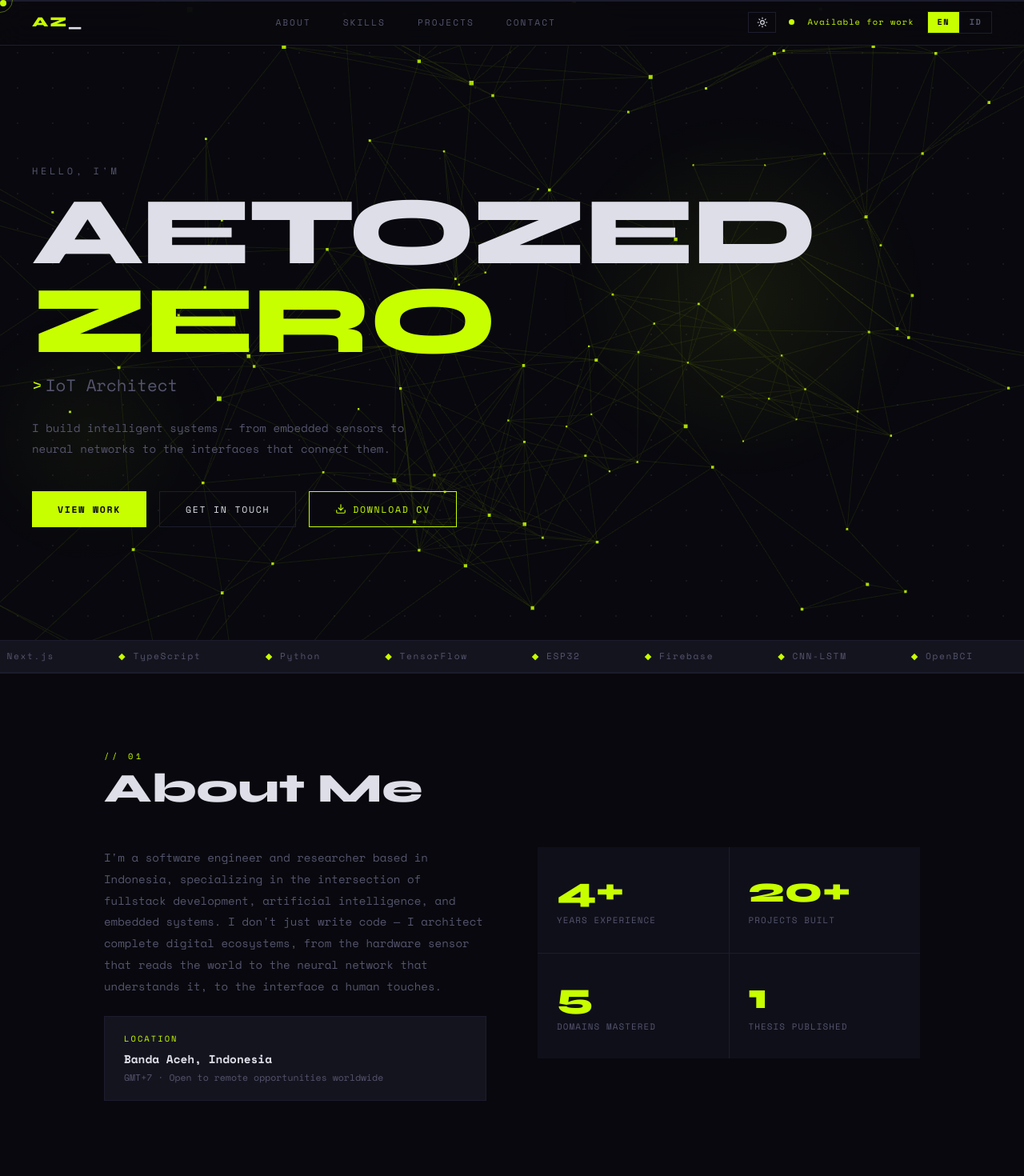
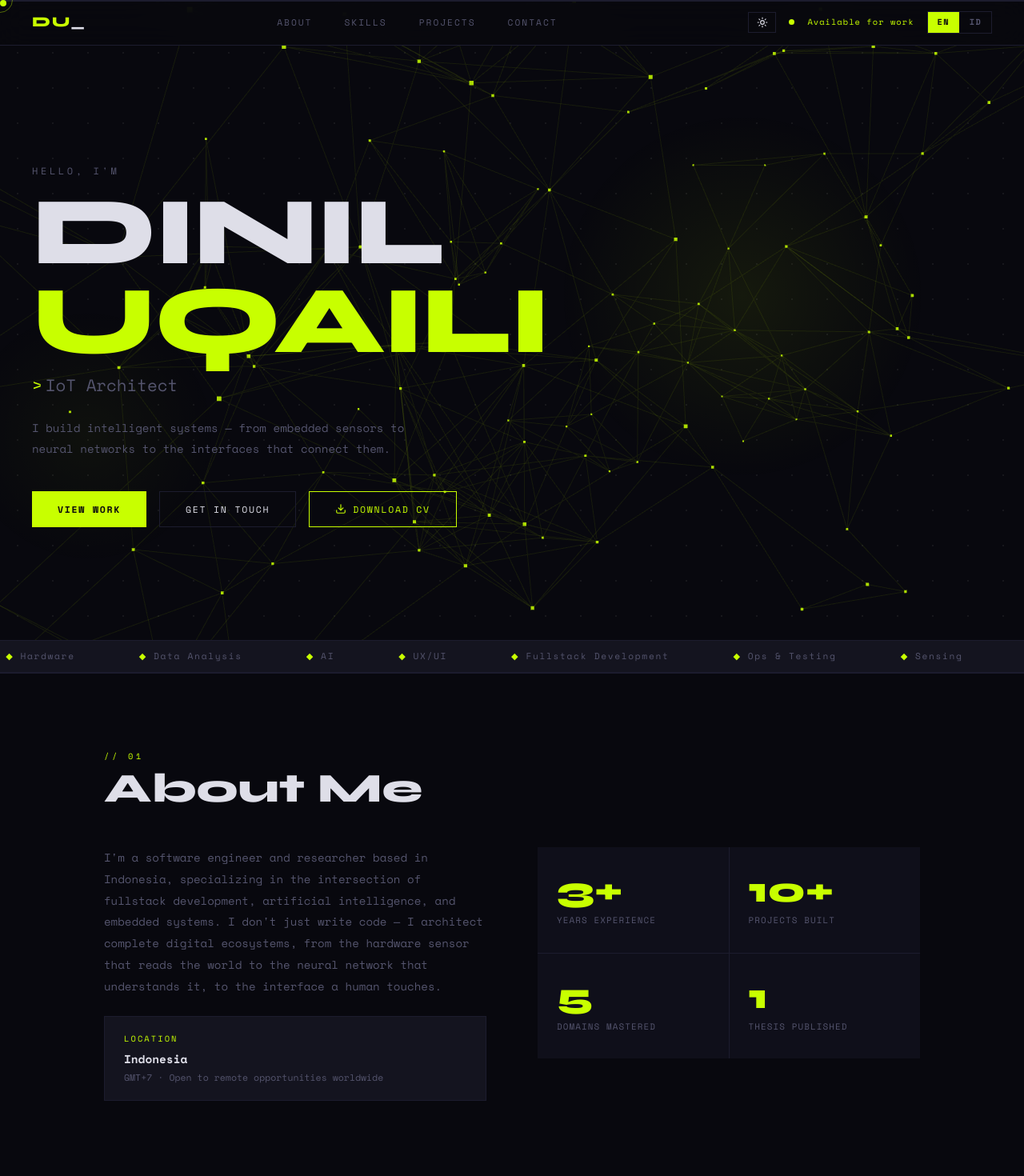
Before and after one commit to diniluqaili/dinil-portfolio, a Next.js app: page / in a window 1280 px wide. Shown: the top 1470 px of the page at 80% size. Built offline with nearby package versions, Linux system fonts and the light colour scheme.

Commit message:
modify the content for more personal

```diff
--- a/components/About.tsx
+++ b/components/About.tsx
@@ -95,7 +95,7 @@ export default function About() {
                 marginBottom: "0.2rem",
               }}
             >
-              Banda Aceh, Indonesia
+              Indonesia
             </p>
             <p style={{ fontSize: "0.72rem", color: "var(--muted)" }}>
               {about.locNote}
--- a/components/Hero.tsx
+++ b/components/Hero.tsx
@@ -110,9 +110,9 @@ export default function Hero() {
             marginBottom: "0.6rem",
           }}
         >
-          AETOZED
+          DINIL
           <br />
-          <span style={{ color: "var(--neon)" }}>ZERO</span>
+          <span style={{ color: "var(--neon)" }}>UQAILI</span>
         </h1>
 
         {/* Cycling role */}
--- a/components/Nav.tsx
+++ b/components/Nav.tsx
@@ -45,7 +45,7 @@ export default function Nav() {
             cursor: "pointer",
           }}
         >
-          AZ<span style={{ color: "var(--text)" }}>_</span>
+          DU<span style={{ color: "var(--text)" }}>_</span>
         </div>
 
         {/* Desktop nav links */}
--- a/components/Ticker.tsx
+++ b/components/Ticker.tsx
@@ -1,18 +1,11 @@
 const ITEMS = [
-  "React",
-  "Next.js",
-  "TypeScript",
-  "Python",
-  "TensorFlow",
-  "ESP32",
-  "Firebase",
-  "CNN-LSTM",
-  "OpenBCI",
-  "Node.js",
-  "Signal Processing",
-  "Arduino",
-  "ICA / SST",
-  "Autoencoder",
+  "Sensing",
+  "Hardware",
+  "Data Analysis",
+  "AI",
+  "UX/UI",
+  "Fullstack Development",
+  "Ops & Testing",
 ];
 
 export default function Ticker() {
--- a/lib/translations.ts
+++ b/lib/translations.ts
@@ -79,8 +79,8 @@ export const translations: Record<Language, Translation> = {
         locLabel: 'LOCATION',
         locNote: 'GMT+7 · Open to remote opportunities worldwide',
         stats: [
-            { value: '4+', label: 'Years Experience' },
-            { value: '20+', label: 'Projects Built' },
+            { value: '3+', label: 'Years Experience' },
+            { value: '10+', label: 'Projects Built' },
             { value: '5', label: 'Domains Mastered' },
             { value: '1', label: 'Thesis Published' },
         ],
@@ -91,7 +91,7 @@ export const translations: Record<Language, Translation> = {
     { name: 'Frontend', items: ['React', 'Next.js', 'TypeScript', 'Tailwind CSS', 'HTML / CSS'] },
     { name: 'Backend',  items: ['Node.js', 'Python', 'Firebase', 'REST API', 'WebSocket'] },
     { name: 'AI / ML',  items: ['TensorFlow', 'CNN-LSTM', 'Autoencoder', 'ICA / SST', 'Signal Processing'] },
-    { name: 'IoT',      items: ['ESP32', 'Arduino', 'MQTT', 'PID Control', 'Sensor Arrays'] },
+    { name: 'IoT',      items: ['ESP32', 'Raspberry Pi', 'MQTT', 'PID Control', 'Sensor Arrays'] },
     { name: 'Tools',    items: ['Git / GitHub', 'Vercel', 'Figma', 'VS Code', 'Linux / Bash'] },
   ],
 },
@@ -179,8 +179,8 @@ export const translations: Record<Language, Translation> = {
       locLabel: 'LOKASI',
       locNote: 'GMT+7 · Terbuka untuk peluang remote di seluruh dunia',
       stats: [
-        { value: '4+', label: 'Tahun Pengalaman' },
-        { value: '20+', label: 'Proyek Dibuat' },
+        { value: '3+', label: 'Tahun Pengalaman' },
+        { value: '10+', label: 'Proyek Dibuat' },
         { value: '5', label: 'Domain Dikuasai' },
         { value: '1', label: 'Tesis Diterbitkan' },
       ],
@@ -191,7 +191,7 @@ export const translations: Record<Language, Translation> = {
     { name: 'Frontend',   items: ['React', 'Next.js', 'TypeScript', 'Tailwind CSS', 'HTML / CSS'] },
     { name: 'Backend',    items: ['Node.js', 'Python', 'Firebase', 'REST API', 'WebSocket'] },
     { name: 'AI / ML',    items: ['TensorFlow', 'CNN-LSTM', 'Autoencoder', 'ICA / SST', 'Pemrosesan Sinyal'] },
-    { name: 'IoT',        items: ['ESP32', 'Arduino', 'MQTT', 'Kontrol PID', 'Array Sensor'] },
+    { name: 'IoT',        items: ['ESP32', 'Raspberry Pi', 'MQTT', 'Kontrol PID', 'Array Sensor'] },
     { name: 'Peralatan',  items: ['Git / GitHub', 'Vercel', 'Figma', 'VS Code', 'Linux / Bash'] },
   ],
 },
```
